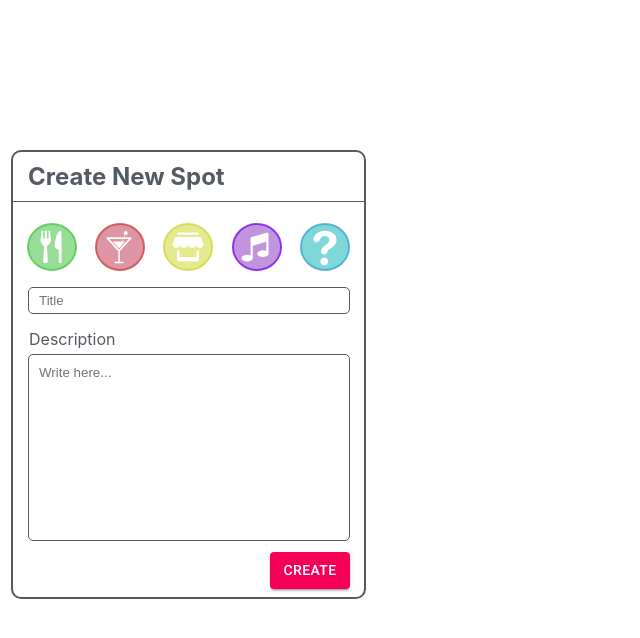
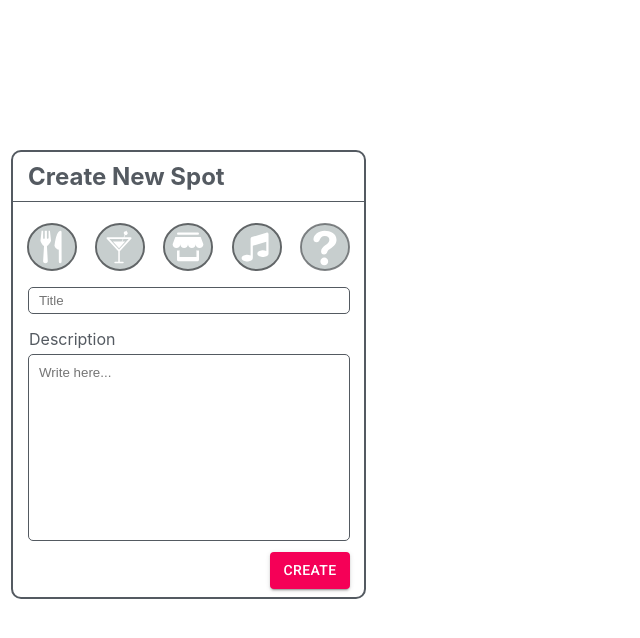
Before and after one commit to RolfBuchwaldAlvarez/CurioCity, a React (Create React App) app in the folder curiocityfrontend/: page /setSpotCategoryCard in a window 1280 px wide. Shown: the top 638 px of the page, without its empty margins (0-640 px from the left). Built offline with nearby package versions, Linux system fonts and the light colour scheme.

Commit message:
Add logic to change spot color on click

```diff
--- a/curiocityfrontend/src/components/googleMaps/components/SetSpotCategoryCard.js
+++ b/curiocityfrontend/src/components/googleMaps/components/SetSpotCategoryCard.js
@@ -1,7 +1,63 @@
 import React from "react";
 import Button from "@material-ui/core/Button";
 
-export default function SetSpotCategoryCard() {
+export default function SetSpotCategoryCard({transferObject}) {
+  const [fetchObject, setFetchObject] = React.useState({});
+
+  const [spotColorGreen, setSpotColorGreen] = React.useState("/svg/greyRestaurantSpot.svg");
+
+  const changeSpotColorOnClickToGreen = () => {
+    if (spotColorGreen === "/svg/greyRestaurantSpot.svg") {
+      setSpotColorGreen("/svg/greenIconSpot.svg");
+    } else {
+      setSpotColorGreen("/svg/greyRestaurantSpot.svg");
+    }
+  };
+
+  const [spotColorRed, setSpotColorRed] = React.useState("/svg/greyBarSpot.svg");
+  const changeSpotColorOnClickToRed = () => {
+    if (spotColorRed === "/svg/greyBarSpot.svg") {
+      setSpotColorRed("/svg/redIconSpot.svg");
+    } else {
+      setSpotColorRed("/svg/greyBarSpot.svg");
+    }
+  };
+
+  const [spotColorYellow, setSpotColorYellow] = React.useState("/svg/greyStoreSpot.svg");
+  const changeSpotColorOnClickToYellow = () => {
+    if (spotColorYellow === "/svg/greyStoreSpot.svg") {
+      setSpotColorYellow("/svg/yellowIconSpot.svg");
+    } else {
+      setSpotColorYellow("/svg/greyStoreSpot.svg");
+    }
+  };
+
+  const [spotColorPurple, setSpotColorPurple] = React.useState("/svg/greyConcertSpot.svg");
+  const changeSpotColorOnClickToPurple = () => {
+    if (spotColorPurple === "/svg/greyConcertSpot.svg") {
+      setSpotColorPurple("/svg/purpleIconSpot.svg");
+    } else {
+      setSpotColorPurple("/svg/greyConcertSpot.svg");
+    }
+  };
+
+  const [spotColorBlue, setSpotColorBlue] = React.useState("/svg/greyRandomSpot.svg");
+  const changeSpotColorOnClickToBlue = () => {
+    if (spotColorBlue === "/svg/greyRandomSpot.svg") {
+      setSpotColorBlue("/svg/blueIconSpot.svg");
+    } else {
+      setSpotColorBlue("/svg/greyRandomSpot.svg");
+    }
+  };
+
+  const newSpot = {
+    lat: 6.02340,
+    lng: 50.000034,
+    category: "restaurant",
+    title: "Giovanni's Pizza Place",
+    description: "blablabla",
+  }
+
   return (
     /*<>
       <div
@@ -58,8 +114,10 @@ export default function SetSpotCategoryCard() {
             }}
           >
             <img
-              src="/svg/greenIconSpot.svg"
+              id="green"
+              src={spotColorGreen}
               alt="greenSpot"
+              onClick={changeSpotColorOnClickToGreen}
               width="50px"
               height="50px"
               style={{
@@ -67,8 +125,10 @@ export default function SetSpotCategoryCard() {
               }}
             />
             <img
-              src="/svg/rediconSpot.svg"
+              id="red"
+              src={spotColorRed}
               alt="greenSpot"
+              onClick={changeSpotColorOnClickToRed}
               width="50px"
               height="50px"
               style={{
@@ -76,8 +136,10 @@ export default function SetSpotCategoryCard() {
               }}
             />
             <img
-              src="/svg/yellowIconSpot.svg"
+              id="yellow"
+              src={spotColorYellow}
               alt="greenSpot"
+              onClick={changeSpotColorOnClickToYellow}
               width="50px"
               height="50px"
               style={{
@@ -85,8 +147,10 @@ export default function SetSpotCategoryCard() {
               }}
             />
             <img
-              src="/svg/purpleIconSpot.svg"
+              id="purple"
+              src={spotColorPurple}
               alt="greenSpot"
+              onClick={changeSpotColorOnClickToPurple}
               width="50px"
               height="50px"
               style={{
@@ -94,8 +158,10 @@ export default function SetSpotCategoryCard() {
               }}
             />
             <img
-              src="/svg/blueIconSpot.svg"
+              id="blue"
+              src={spotColorBlue}
               alt="greenSpot"
+              onClick={changeSpotColorOnClickToBlue}
               width="50px"
               height="50px"
               style={{
@@ -126,11 +192,11 @@ export default function SetSpotCategoryCard() {
           {/* description */}
           <div>
             <form>
-              <label for="description"
-                     style={{
-                       color: "#545A61",
-                       paddingLeft: 16,
-                     }}
+              <label
+                style={{
+                  color: "#545A61",
+                  paddingLeft: 16,
+                }}
               >
                 Description
               </label>
@@ -171,3 +237,38 @@ export default function SetSpotCategoryCard() {
   </>*/
   );
 }
+
+const spotCombos = [
+  {
+    id: "green",
+    urlGreyIcon: "/svg/greyRestaurantSpot.svg",
+    urlColoredIcon: "/svg/greenIconSpot.svg"
+  },
+  {
+    id: "red",
+    urlGreyIcon: "/svg/greyBarSpot.svg",
+    urlColoredIcon: "/svg/redIconSpot.svg"
+  },
+  {
+    id: "yellow",
+    urlGreyIcon: "/svg/greyStoreSpot.svg",
+    urlColoredIcon: "/svg/yellowIconSpot.svg"
+  },
+  {
+    id: "purple",
+    urlGreyIcon: "/svg/greyConcertSpot.svg",
+    urlColoredIcon: "/svg/purpleIconSpot.svg"
+  },
+  {
+    id: "blue",
+    urlGreyIcon: "/svg/greyRandomSpot.svg",
+    urlColoredIcon: "/svg/blueIconSpot.svg"
+  }
+]
+
+/*
+function getIconUrl(id) {
+  switch (id) {
+    case "green"
+  }
+}*/
```
